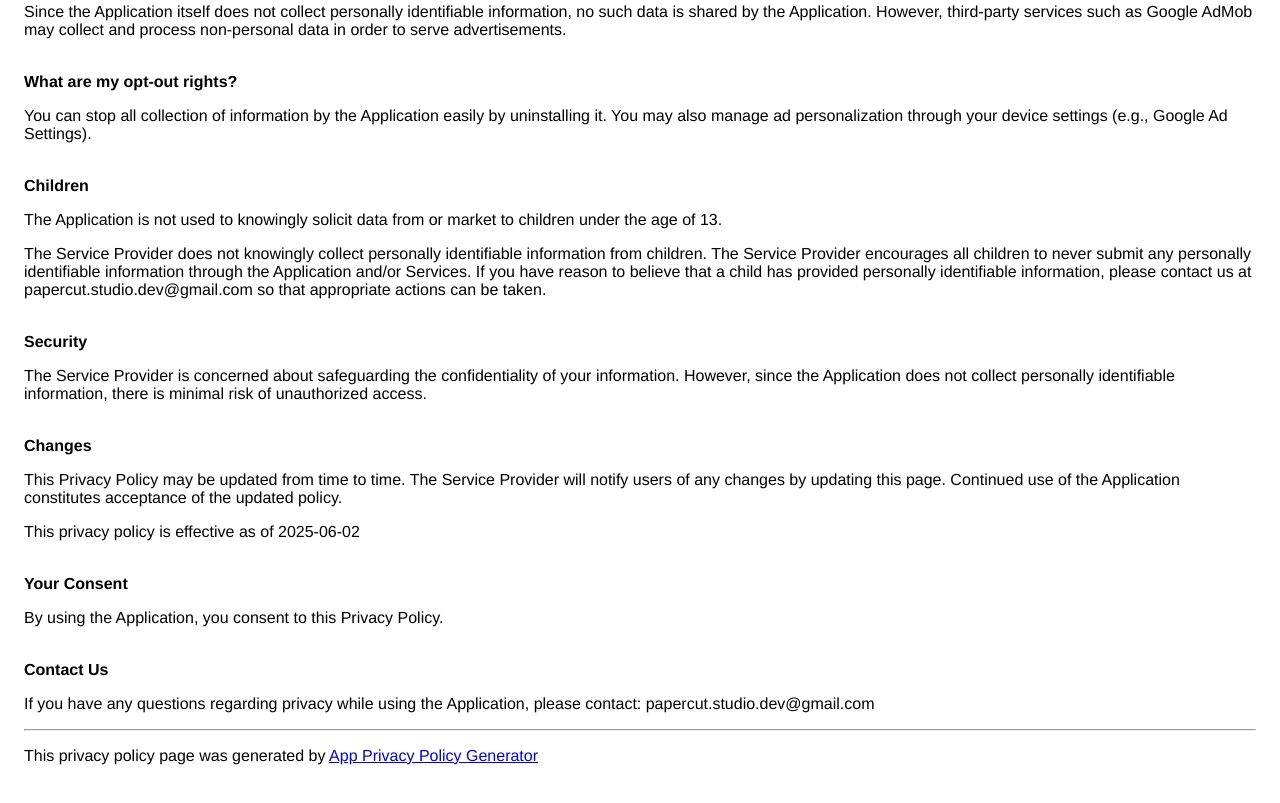
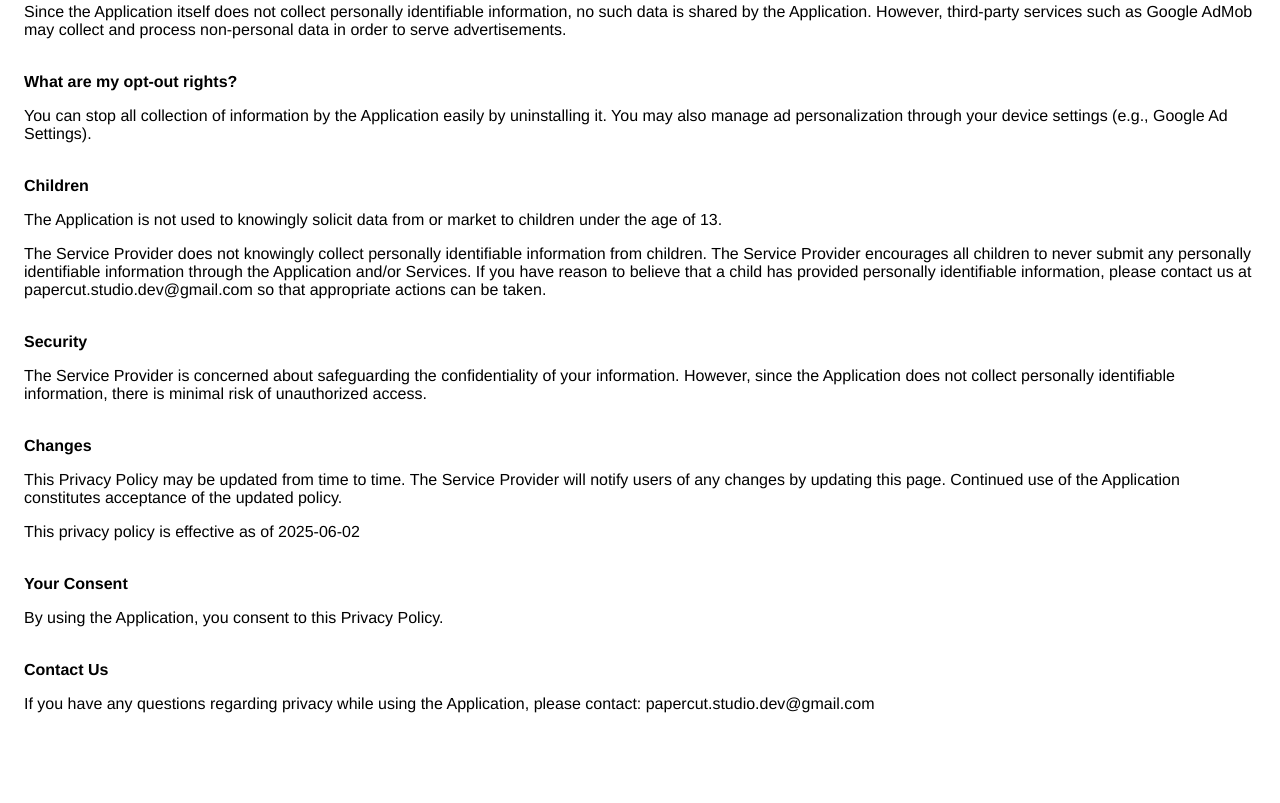
Before and after one commit to PapercutStudioMy/capyqr-site, a plain HTML site: page privacy-policy.html in a window 1280 px wide. Shown: the part 503-1306 px from the top of the page. After the commit the page ends 1256 px from the top, so only its background shows below. Drawn offline with Linux system fonts and the light colour scheme.

Commit message:
Update privacy policy by removing attribution
Removed the horizontal rule and the App Privacy Policy Generator attribution from the privacy policy.

```diff
--- a/privacy-policy.html
+++ b/privacy-policy.html
@@ -67,13 +67,6 @@
     <p>If you have any questions regarding privacy while using the Application, please contact:
         papercut.studio.dev@gmail.com</p>
 
-    <hr>
-
-    <p>This privacy policy page was generated by
-        <a href="https://app-privacy-policy-generator.nisrulz.com/" target="_blank" rel="noopener noreferrer">
-            App Privacy Policy Generator
-        </a>
-    </p>
 
 </body>
 </html>
```
